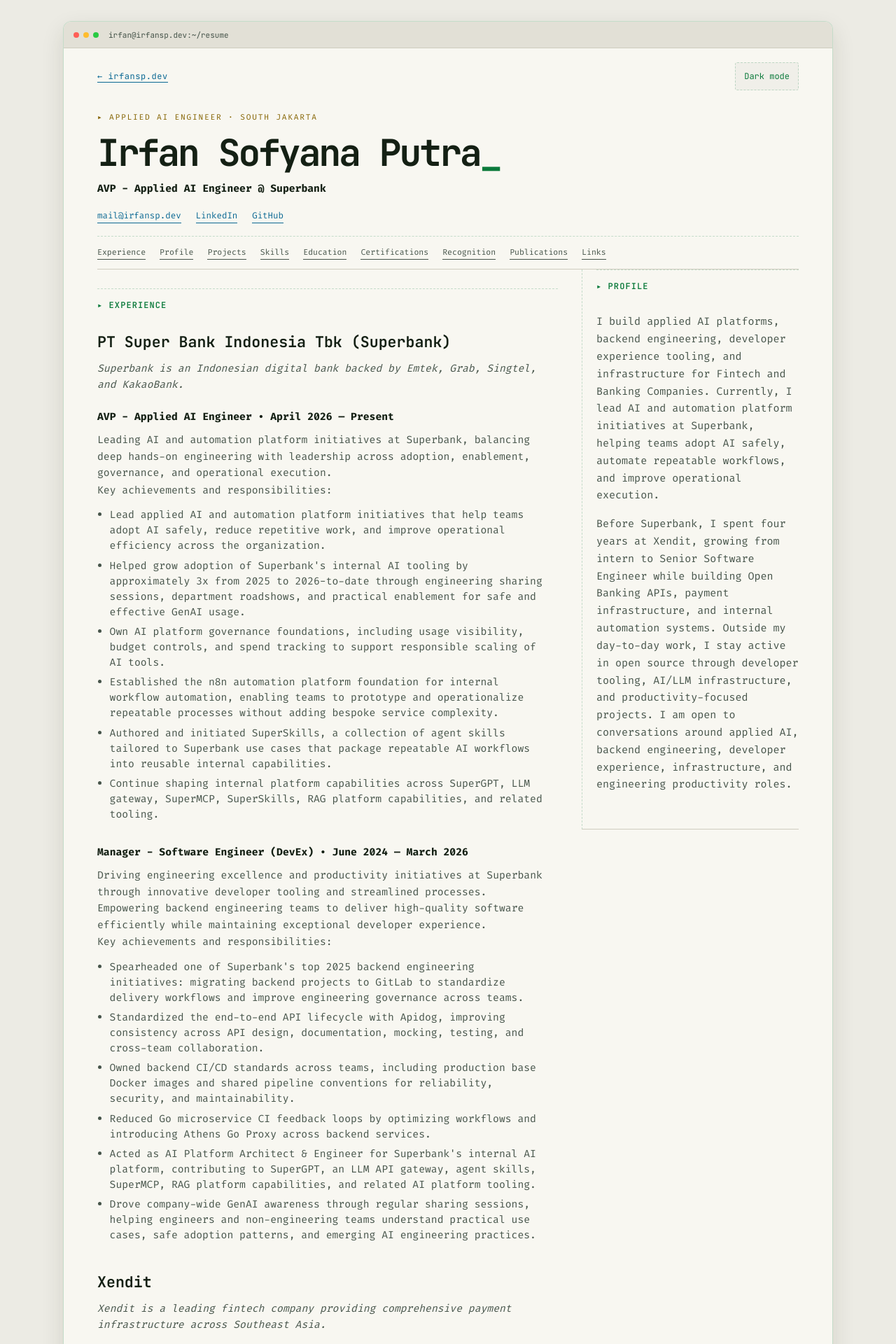
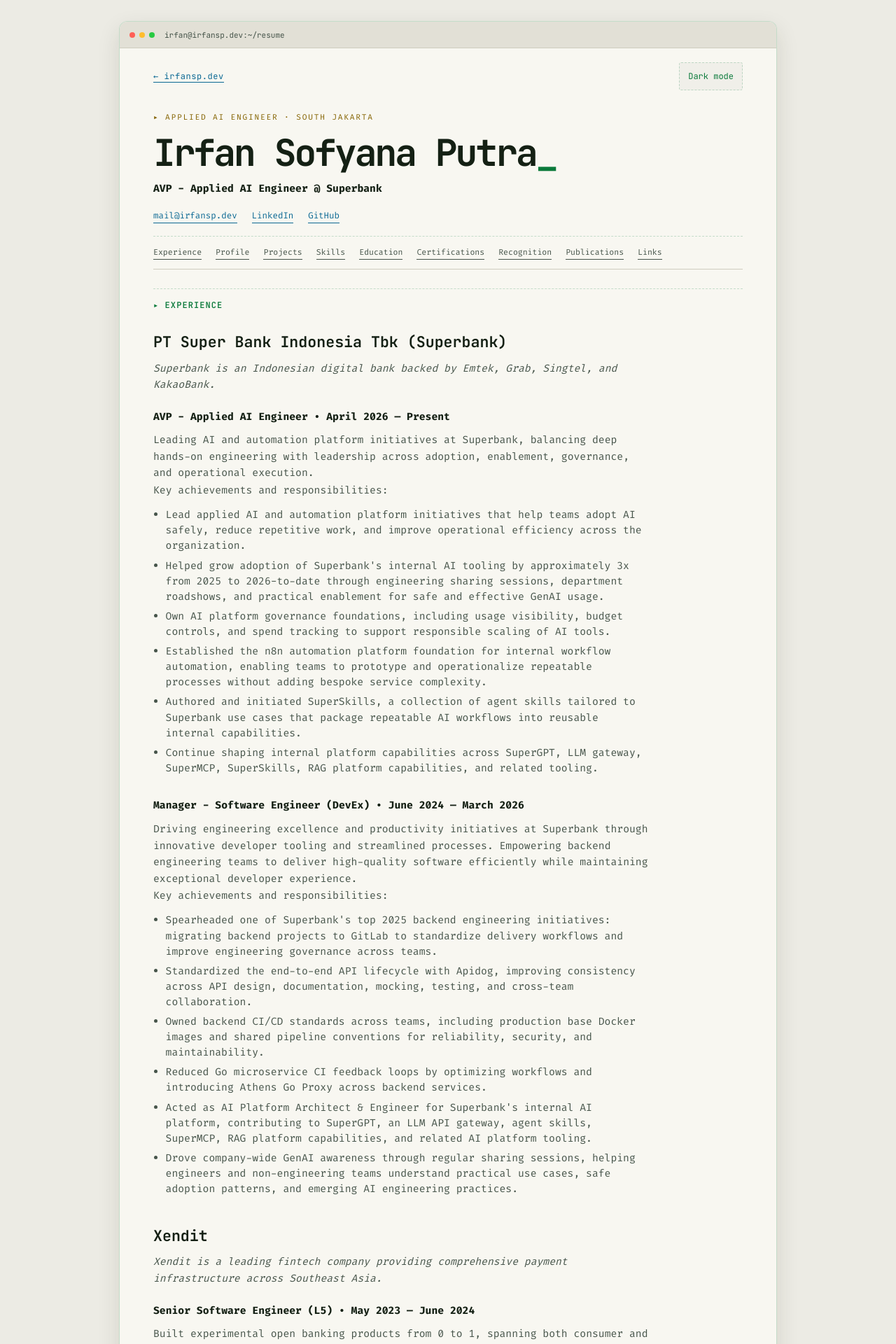
Before and after one commit to irfansofyana/resume, a Jekyll site: the page built from index.html, in a window 1280 px wide. Shown: the top 1920 px of the page at 70% size. Built offline with Jekyll 4.4.1, drawn with Linux system fonts in a browser that asks for light colours.

Commit message:
fix: keep resume profile in one desktop column

```diff
--- a/_sass/_artifact-shell.scss
+++ b/_sass/_artifact-shell.scss
@@ -17,7 +17,7 @@
 }
 
 html[data-theme] .terminal-window.wrapper {
-  width: min(1100px, calc(100% - 32px));
+  width: min(940px, calc(100% - 32px));
   max-width: none;
   margin: 30px auto;
   padding: 0;
@@ -85,7 +85,7 @@
 }
 html[data-theme] .section-navigation a { color: var(--muted); }
 html[data-theme] .section-navigation a:hover { color: var(--link); }
-#experience .resume-item-copy { max-width: 72ch; }
+#experience .resume-item-copy { max-width: 80ch; }
 #profile p {
   max-width: 72ch;
   margin: 0 0 1rem;
@@ -121,23 +121,6 @@
 html[data-theme] .window-footer .footer-line { margin: 0; color: var(--muted); }
 html[data-theme] .window-footer a { color: var(--link); }
 
-@media (min-width: 1100px) {
-  #main-content {
-    display: grid;
-    grid-template-columns: minmax(0, 1fr) 310px;
-    gap: 0 34px;
-  }
-  #experience { grid-column: 1; grid-row: 1; }
-  #profile {
-    grid-column: 2;
-    grid-row: 1;
-    align-self: start;
-    padding-left: 20px;
-    border-left: 1px dashed var(--accent-soft);
-  }
-  #main-content > .content-section:not(#experience):not(#profile) { grid-column: 1 / -1; }
-}
-
 @media (max-width: 700px) {
   html[data-theme] .terminal-window.wrapper {
     width: calc(100% - 16px);
@@ -152,8 +135,6 @@
   html[data-theme] .section-navigation { margin-right: -16px; padding-right: 16px; }
 }
 @media print {
-  #main-content { display: block; }
-  #profile { padding-left: 0; border-left: 0; }
   html[data-theme] .terminal-window.wrapper {
     width: 100%;
     margin: 0;
```
Also changed, not shown: tests/resume.browser.mjs (+10 -8 lines), README.md.
